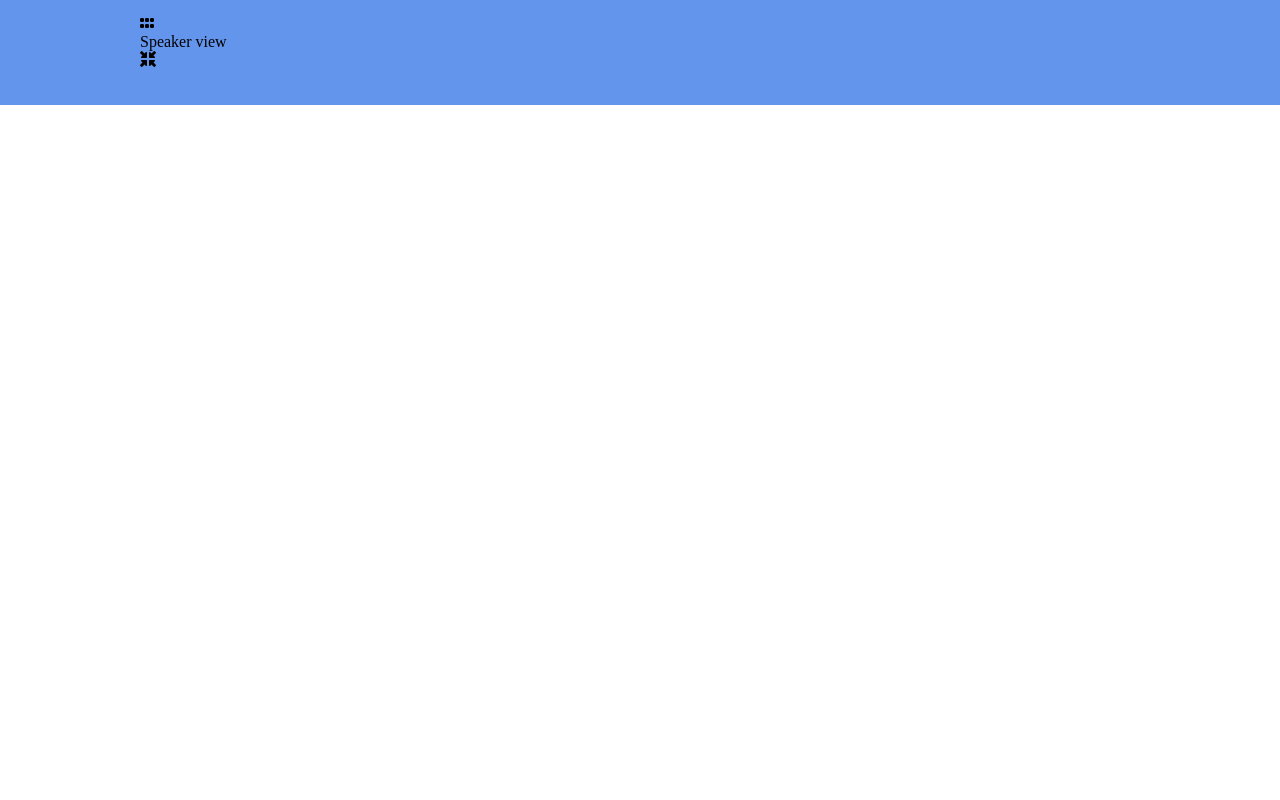
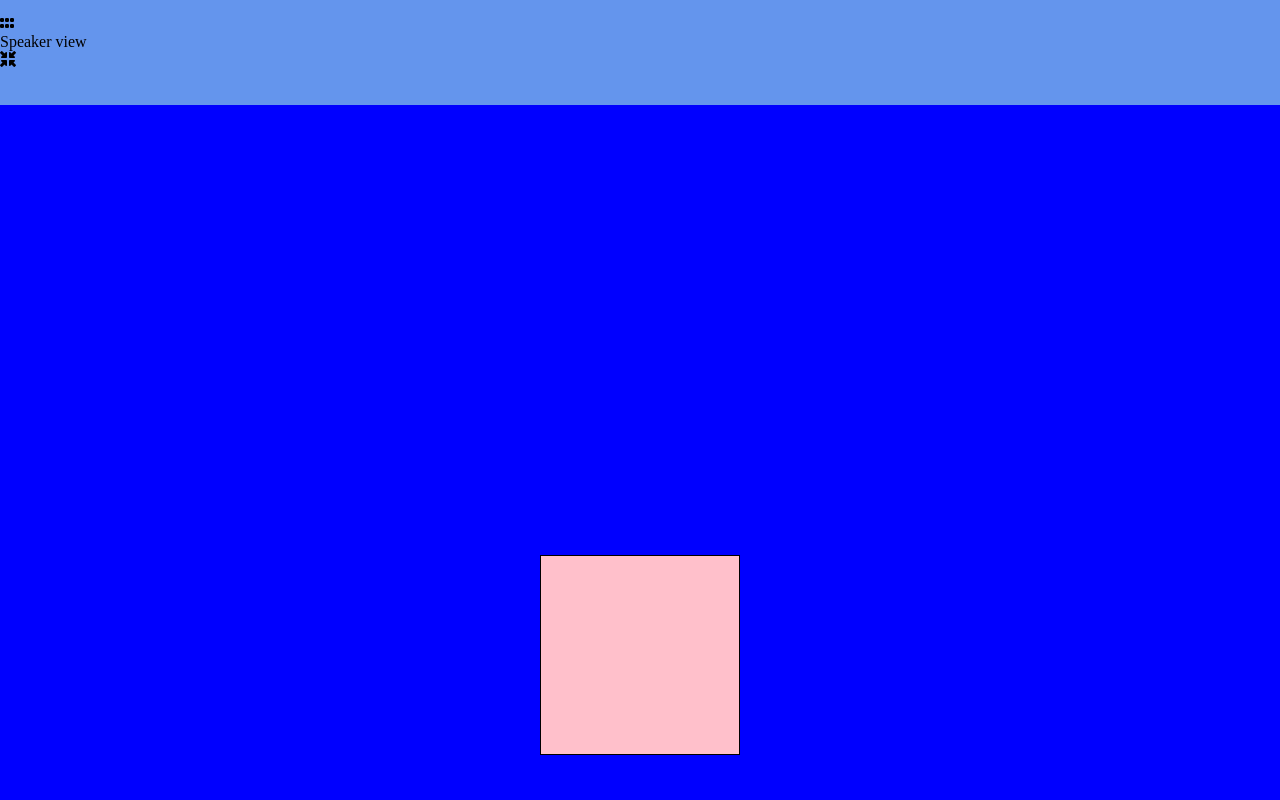
Before and after one commit to DeniPingiori/html-css-zoom, a plain HTML site: page index.html in a window 1280 px wide. Shown: the top 800 px of the page. Drawn offline with Linux system fonts and the light colour scheme.

Commit message:
[upd]created main block

```diff
--- a/css/style.css
+++ b/css/style.css
@@ -9,11 +9,14 @@ header {
     padding: 15px 0;
 }
 
-.container {
+
+.content {
     width: 1000px;
     margin: 0 auto;
 
 }
+
+
 
 .row {
     display: flex;
@@ -27,3 +30,26 @@ header {
         background-color: cornflowerblue;
         border-radius:0% ;
 }
+
+.bg-darkblue {
+    background-color: blue;
+    padding: 50px 0;
+}
+
+.container-sm {
+    width: 1000px;
+    height: 1000px;
+    margin: 0 auto;
+    position:relative;
+}
+
+.col-100 {
+    width:200px;
+    border: 1px solid black;
+    background-color: pink;
+    height: 200px;
+    position: absolute;
+  top: 50%;
+  left: 50%;
+  transform: translate(-50%, -50%);
+}
--- a/index.html
+++ b/index.html
@@ -8,7 +8,7 @@
     <link rel="stylesheet" href="https://cdnjs.cloudflare.com/ajax/libs/font-awesome/6.5.2/css/all.min.css" integrity="sha512-SnH5WK+bZxgPHs44uWIX+LLJAJ9/2PkPKZ5QiAj6Ta86w+fsb2TkcmfRyVX3pBnMFcV7oQPJkl9QevSCWr3W6A==" crossorigin="anonymous" referrerpolicy="no-referrer" />
 </head>
 <body>
-    <!--header-->
+ <!--header-->
     <header>
         <div class="container">
             <div class="row">
@@ -20,8 +20,24 @@
             </div>
         </div>
     </header>
+<!--main-->
    <main>
+    <div class="bg-darkblue">
+        <div class="container-sm">
+            <div class="content">
+               <div class="row">
+                <div class="col-100"> </div>
+                </div>
+                </div>
+            </div>
+        </div>
+        <div class="container-sm">
+            <div class="row">
+                <div class="col-100"> </div>
 
+            </div>
+        </div>
+    </div>
    </main>
 </body>
 </html>
```
